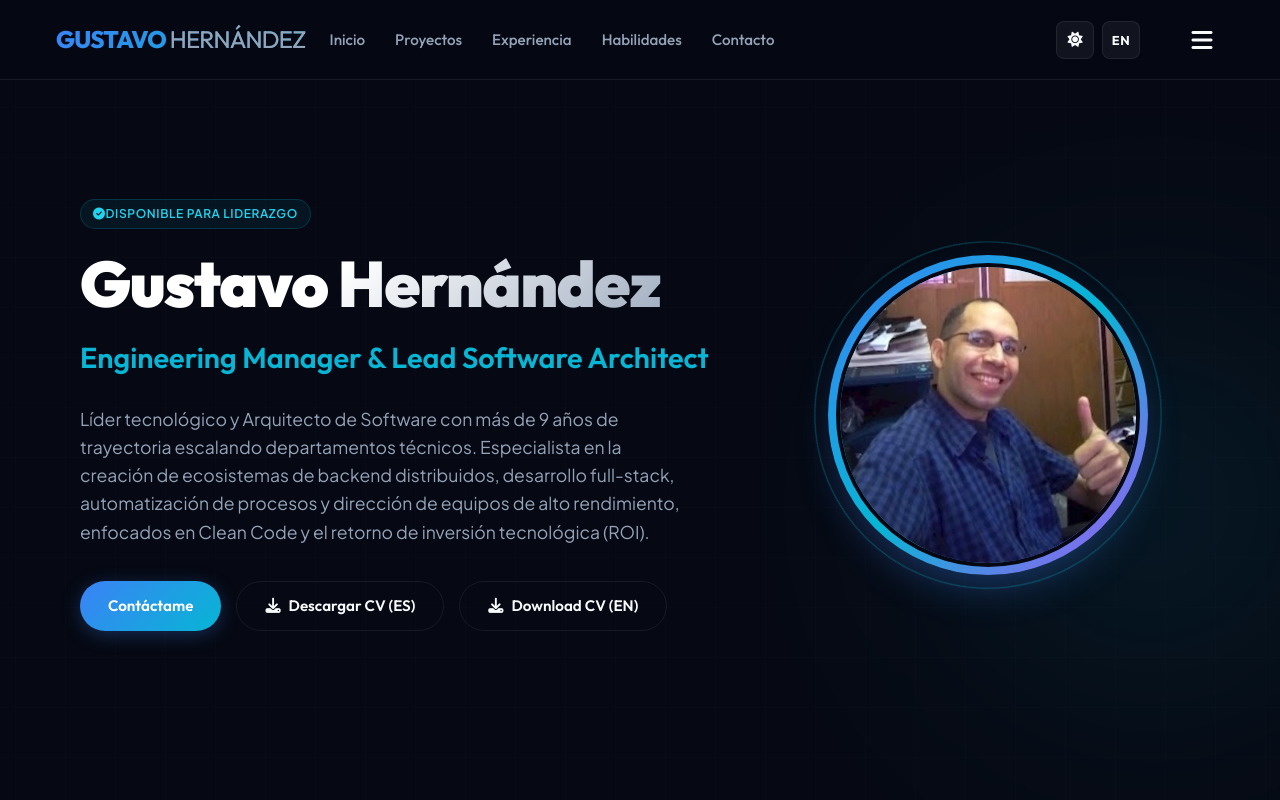
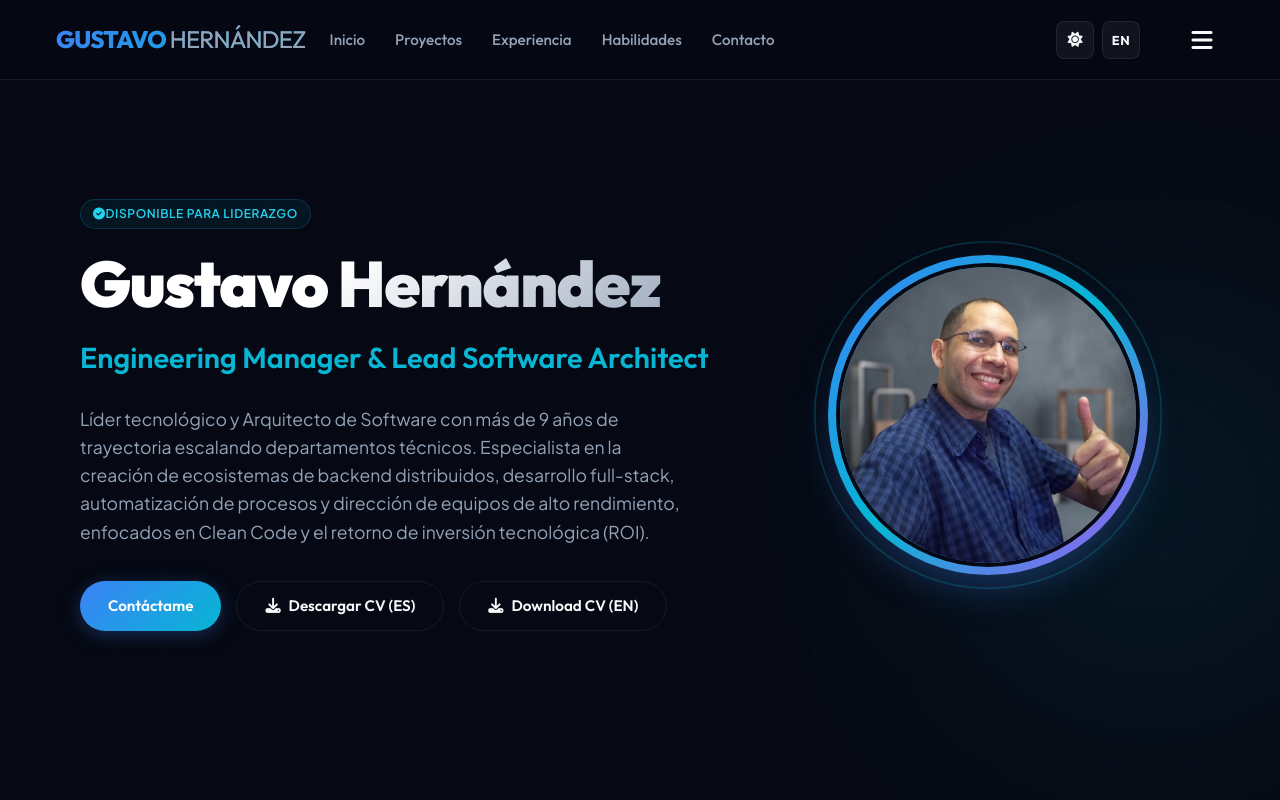
Before and after one commit to hernandez29a/portafolio-angular-v2, an Angular app: page / in a window 1280 px wide. Shown: the top 800 px of the page. Built offline with nearby package versions, Linux system fonts and the light colour scheme.

Commit message:
feat: implement main portfolio layout and add profile image asset

```diff
--- a/src/app/app.html
+++ b/src/app/app.html
@@ -59,7 +59,7 @@
 
     <div class="hero-visual animate-fade-in delay-2">
       <div class="avatar-wrapper">
-        <img src="images/profile.jpg" alt="Gustavo Hernández" />
+        <img src="assets/foto-perfil.jpeg" alt="Gustavo Hernández" />
         <div class="avatar-ring-glow"></div>
       </div>
     </div>
```
Also changed, not shown: public/assets/foto-perfil.jpeg (added).
